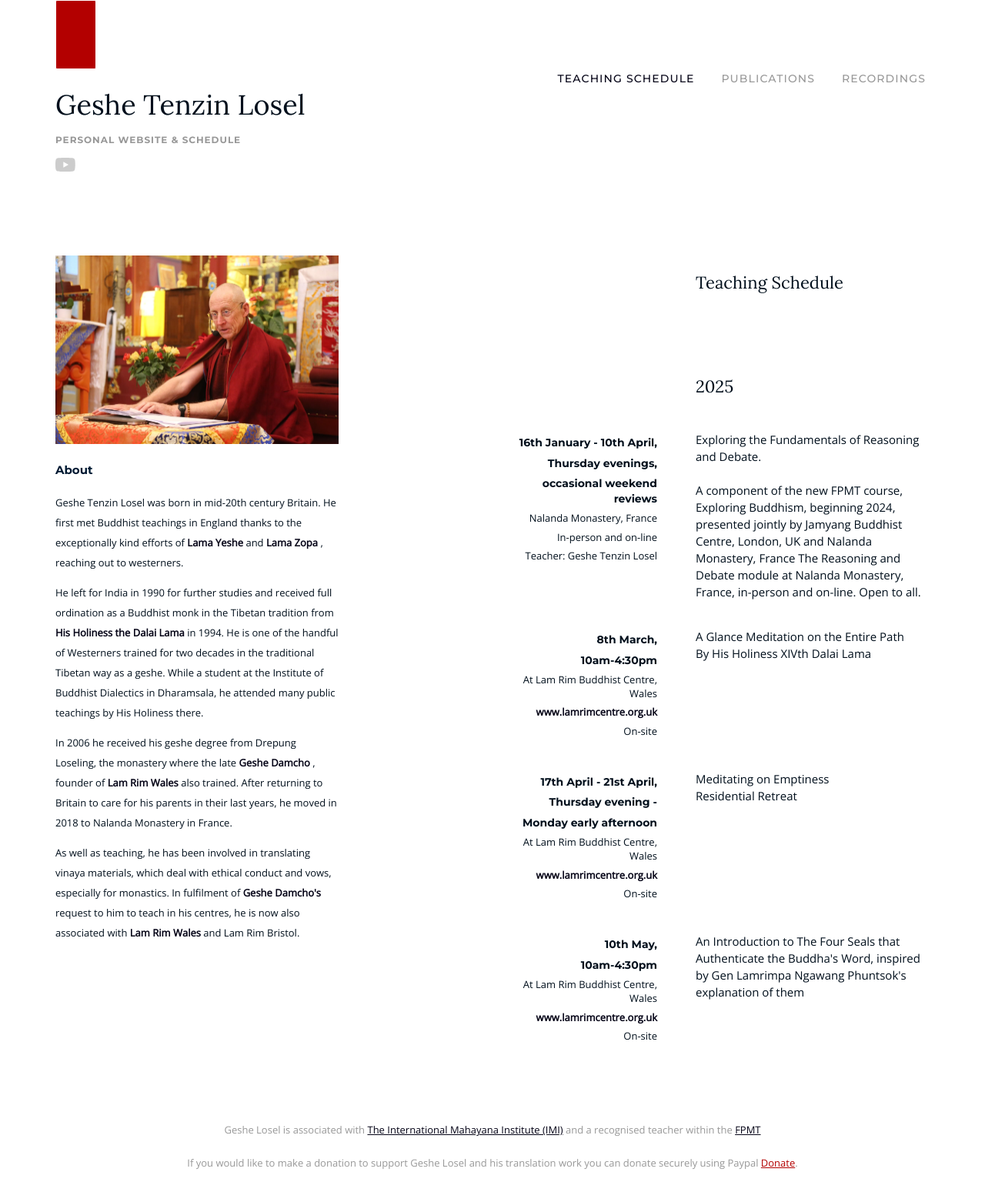
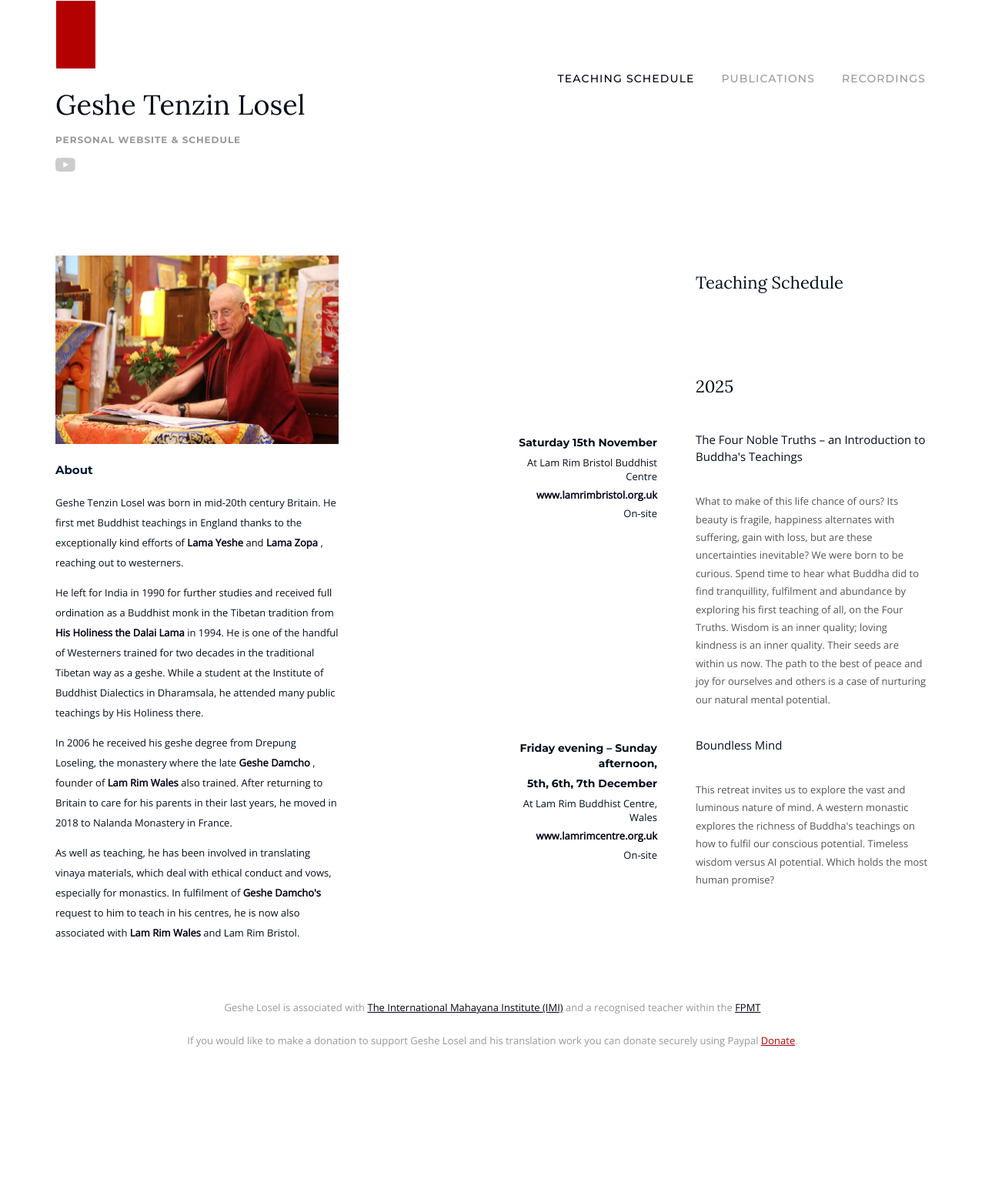
Before and after one commit to hallodom/geshe-graham-losel, a Jekyll site: the page built from index.html, in a window 1280 px wide. Shown: the whole page at 77% size. Built offline with Jekyll 4.4.1, drawn with Linux system fonts in a browser that asks for light colours; after the commit the page ends 1403 px from its top, so only the background shows below that.

Commit message:
Update schedule

```diff
--- a/css/site.css
+++ b/css/site.css
@@ -227,6 +227,15 @@ a.main-nav__active {
   margin-bottom: 36px;
 }
 
+.event-description {
+  margin: 0;
+  font-size: 13px;
+  line-height: 180%;
+  text-align: left;
+  color: #555;
+  margin-bottom: 36px;
+}
+
 .event-info {
   margin-bottom: 36px;
 }
@@ -416,7 +425,8 @@ a.dontate-link {
     text-align: left;
   }
   .schedule-header,
-  .event-title {
+  .event-title,
+  .event-description {
     text-align: right;
   }
 }
--- a/index.html
+++ b/index.html
@@ -86,32 +86,29 @@ pageName: index
         </div>
       </div>
 
-      <!-- Event 1 - Reasoning and Debate -->
+      <!-- Event 1 - Four Noble Truths -->
       <div class="col-xs-6 col-sm-4 event-info">
-        <time class="event-date">16th January - 10th April,</time>
-        <time class="event-date">Thursday evenings,</time>
-        <time class="event-date">occasional weekend reviews</time>
-        <p class="event-location">Nalanda Monastery, France</p>
-        <p class="event-location">In-person and on-line</p>
-        <p class="event-location">Teacher: Geshe Tenzin Losel</p>
+        <time class="event-date">Saturday 15th November</time>
+        <p class="event-location">At Lam Rim Bristol Buddhist Centre</p>
+        <p class="event-location">
+          <a href="https://www.lamrimbristol.org.uk">www.lamrimbristol.org.uk</a>
+        </p>
+        <p class="event-location">On-site</p>
       </div>
 
       <div class="col-xs-6 col-sm-5">
         <p class="event-title">
-          Exploring the Fundamentals of Reasoning and Debate.
-          <br />
-          <br />
-          A component of the new FPMT course, Exploring Buddhism, beginning
-          2024, presented jointly by Jamyang Buddhist Centre, London, UK and
-          Nalanda Monastery, France The Reasoning and Debate module at Nalanda
-          Monastery, France, in-person and on-line. Open to all.
+          The Four Noble Truths – an Introduction to Buddha's Teachings
+        </p>
+        <p class="event-description">
+          What to make of this life chance of ours? Its beauty is fragile, happiness alternates with suffering, gain with loss, but are these uncertainties inevitable? We were born to be curious. Spend time to hear what Buddha did to find tranquillity, fulfilment and abundance by exploring his first teaching of all, on the Four Truths. Wisdom is an inner quality; loving kindness is an inner quality. Their seeds are within us now. The path to the best of peace and joy for ourselves and others is a case of nurturing our natural mental potential.
         </p>
       </div>
 
-      <!-- Event 2 - Glance Meditation -->
+      <!-- Event 2 - Boundless Mind Retreat -->
       <div class="col-xs-6 col-sm-4 event-info">
-        <time class="event-date">8th March,</time>
-        <time class="event-date">10am-4:30pm</time>
+        <time class="event-date">Friday evening – Sunday afternoon,</time>
+        <time class="event-date">5th, 6th, 7th December</time>
         <p class="event-location">At Lam Rim Buddhist Centre, Wales</p>
         <p class="event-location">
           <a href="https://www.lamrimcentre.org.uk">www.lamrimcentre.org.uk</a>
@@ -121,48 +118,10 @@ pageName: index
 
       <div class="col-xs-6 col-sm-5">
         <p class="event-title">
-          A Glance Meditation on the Entire Path
-          <br />
-          By His Holiness XIVth Dalai Lama
+          Boundless Mind
         </p>
-      </div>
-
-      <!-- Event 3 - Emptiness Retreat -->
-      <div class="col-xs-6 col-sm-4 event-info">
-        <time class="event-date">17th April - 21st April,</time>
-        <time class="event-date">Thursday evening -</time>
-        <time class="event-date">Monday early afternoon</time>
-        <p class="event-location">At Lam Rim Buddhist Centre, Wales</p>
-        <p class="event-location">
-          <a href="https://www.lamrimcentre.org.uk">www.lamrimcentre.org.uk</a>
-        </p>
-        <p class="event-location">On-site</p>
-      </div>
-
-      <div class="col-xs-6 col-sm-5">
-        <p class="event-title">
-          Meditating on Emptiness
-          <br />
-          Residential Retreat
-        </p>
-      </div>
-
-      <!-- Event 4 - Four Seals -->
-      <div class="col-xs-6 col-sm-4 event-info">
-        <time class="event-date">10th May,</time>
-        <time class="event-date">10am-4:30pm</time>
-        <p class="event-location">At Lam Rim Buddhist Centre, Wales</p>
-        <p class="event-location">
-          <a href="https://www.lamrimcentre.org.uk">www.lamrimcentre.org.uk</a>
-        </p>
-
-        <p class="event-location">On-site</p>
-      </div>
-
-      <div class="col-xs-6 col-sm-5">
-        <p class="event-title">
-          An Introduction to The Four Seals that Authenticate the Buddha's Word,
-          inspired by Gen Lamrimpa Ngawang Phuntsok's explanation of them
+        <p class="event-description">
+          This retreat invites us to explore the vast and luminous nature of mind. A western monastic explores the richness of Buddha's teachings on how to fulfil our conscious potential. Timeless wisdom versus AI potential. Which holds the most human promise?
         </p>
       </div>
     </div>
```
